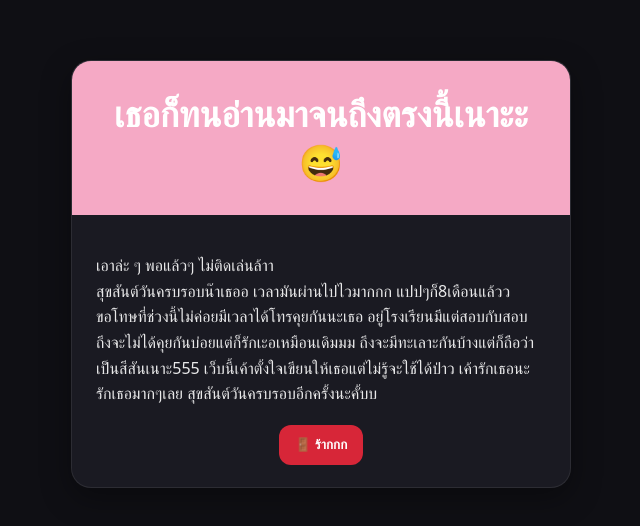
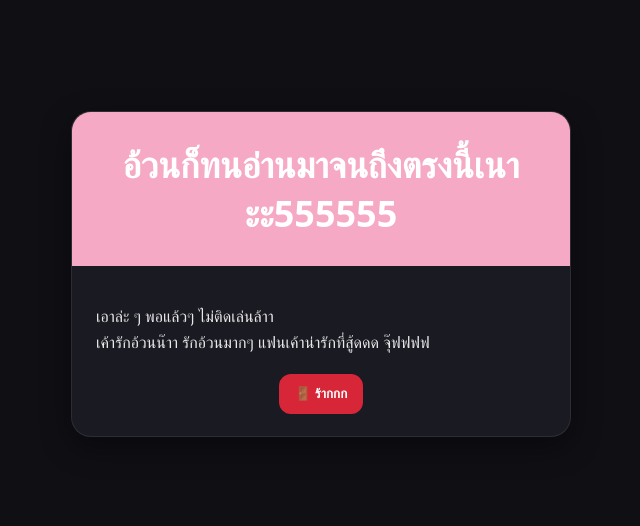
Before and after one commit to linlly11/for-you, a plain HTML site: page final.html in a window 1280 px wide. Shown: the part 126-652 px from the top of the page, without its empty margins (319-959 px from the left). Drawn offline with Linux system fonts and the light colour scheme.

Commit message:
Update header and message in final.html

```diff
--- a/final.html
+++ b/final.html
@@ -8,13 +8,11 @@
 </head>
 <body>
   <main class="card">
-    <header class="header"><h1>เธอก็ทนอ่านมาจนถึงตรงนี้เนาะะ😅</h1></header>
+    <header class="header"><h1>อ้วนก็ทนอ่านมาจนถึงตรงนี้เนาะะ555555</h1></header>
     <section class="section">
       <p class="lead">
         เอาล่ะ ๆ พอแล้วๆ ไม่ติดเล่นล้าา<br>
-       สุขสันต์วันครบรอบน๊าเธออ เวลามันผ่านไปไวมากกก แปปๆก็8เดือนแล้วว ขอโทษที่ช่วงนี้ไม่ค่อยมีเวลาได้โทรคุยกันนะเธอ อยู่โรงเรียนมีแต่สอบกับสอบ<br>
-       ถึงจะไม่ได้คุยกันบ่อยแต่ก็รักเะอเหมือนเดิมมม ถึงจะมีทะเลาะกันบ้างแต่ก็ถือว่าเป็นสีสันเนาะ555 เว็บนี้เค้าตั้งใจเขียนให้เธอแต่ไม่รู้จะใช้ได้ป่าว
-      เค้ารักเธอนะ รักเธอมากๆเลย สุขสันต์วันครบรอบอีกครั้งนะคั้บบ
+     เค้ารักอ้วนน๊าา รักอ้วนมากๆ แฟนเค้าน่ารักที่สู้ดดด จุ๊ฟฟฟฟ  <br>
       </p>
       <div class="actions">
         <button class="exit-btn" onclick="exitSite()">🚪 ร้ากกก</button>
```
